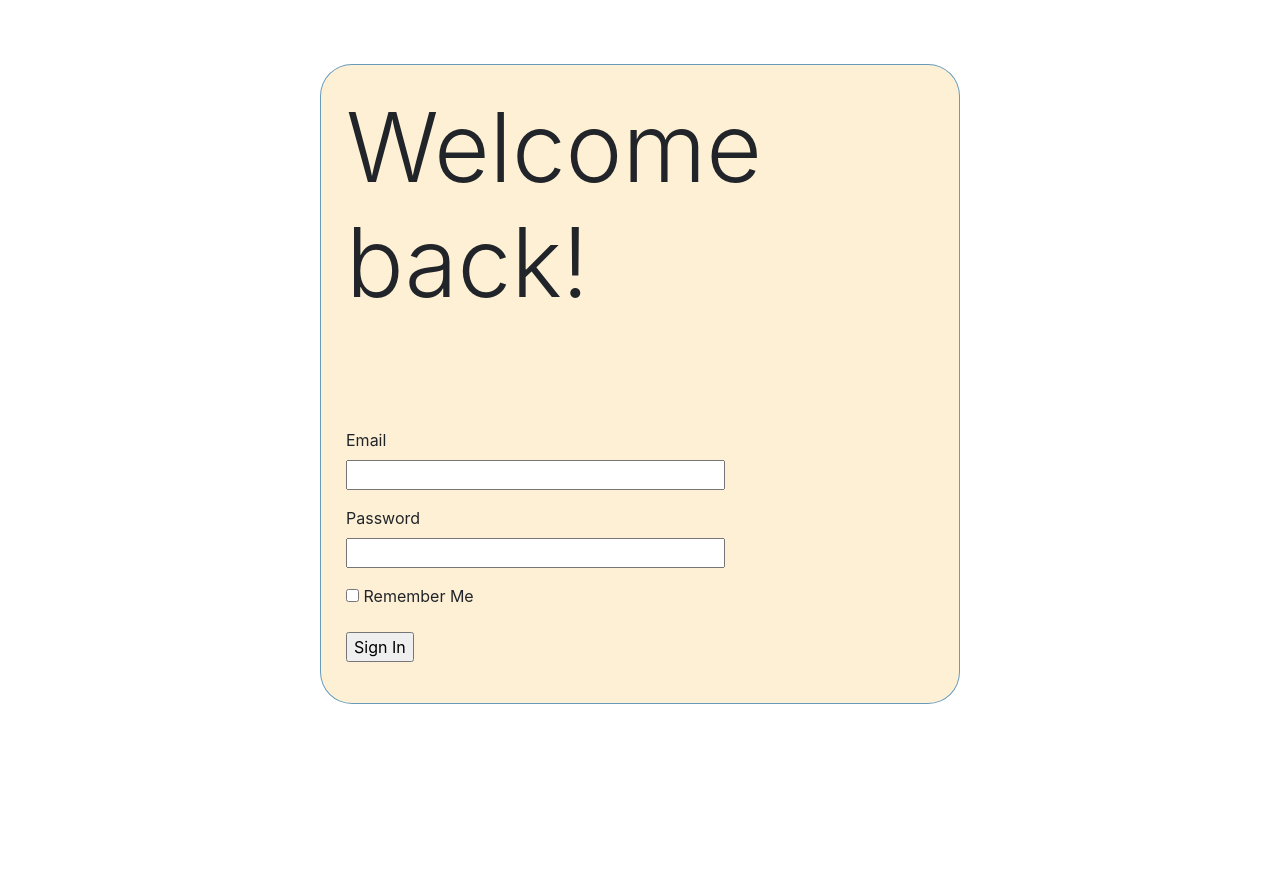
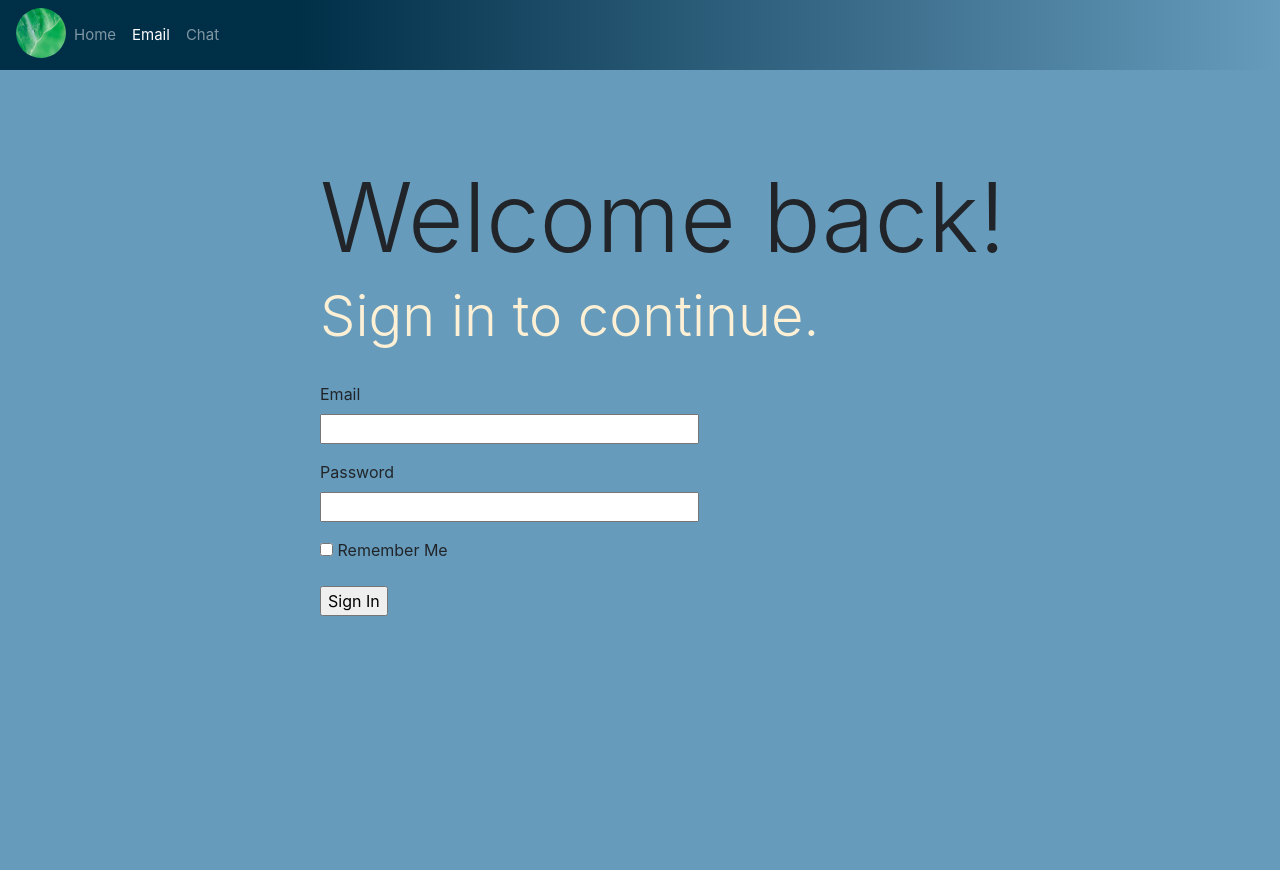
Before and after one commit to klam20/CMPE131-EmailClient, a Flask app: page /login in a window 1280 px wide. Before the commit the page ends 704 px from the top, so only its background shows below. Run offline with Flask 3, Linux system fonts and the light colour scheme.

Commit message:
Matched color theme for all pages except chat

```diff
--- a/app/static/style.css
+++ b/app/static/style.css
@@ -168,16 +168,7 @@ button:not(.exclude):hover {
         display: block;
 }
 
-.centerForm {
-    display:block;
-    margin-left:25%;
-    margin-right:25%;
-    margin-top:5%;
-    border: 0.5px solid #669BBC;
-    background-color: #FDF0D5;
-    border-radius:5%;
-    padding:25px;
-}
+
 
 
 .inbox {
@@ -251,7 +242,7 @@ button:not(.exclude):hover {
 
 .center {
        position:absolute;
-       top:25%;
+       top:20%;
        left:25%;
 }
 
--- a/app/templates/email.html
+++ b/app/templates/email.html
@@ -22,6 +22,9 @@
             </li>
             <li class="nav-item active">
                 <a class="nav-link" href="/email">Email <span class="sr-only">(current)</span></a>
+            </li>
+            <li class="nav-item">
+              <a class="nav-link" href="/chat">Chat <span class="sr-only">(current)</span></a>
             </li>
           </ul>
         </div>
--- a/app/templates/home_logged_in.html
+++ b/app/templates/home_logged_in.html
@@ -18,6 +18,9 @@
                 <li class="nav-item">
                     <a class="nav-link" href="/email">Email <span class="sr-only">(current)</span></a>
                 </li>
+                <li class="nav-item">
+                  <a class="nav-link" href="/chat">Chat <span class="sr-only">(current)</span></a>
+              </li>
               </ul>
             </div>
             <form method="post" action="/home">
--- a/app/templates/login.html
+++ b/app/templates/login.html
@@ -12,19 +12,33 @@
   </head>
   <body>
 
-    {% with messages = get_flashed_messages() %}
-        {% if messages %}
-            <ul>
-                {% for message in messages %}
-                <li>{{ message }}</li>
-                {% endfor %}
-            </ul>
-        {% endif %}
-    {% endwith %}
+   <!--Email Nav Bar-->
+   <nav class="navbar navbar-expand-lg navbar-dark" style="background: linear-gradient(90deg, hsla(201, 100%, 14%, 1) 23%, hsla(203, 39%, 57%, 1) 100%);">
+    <button class="navbar-toggler" type="button" data-toggle="collapse" data-target="#navbarNav" aria-controls="navbarNav" aria-expanded="false" aria-label="Toggle navigation">
+      <span class="navbar-toggler-icon"></span>
+    </button>
+    <div class="collapse navbar-collapse" id="navbarNav">
 
+      <ul class="navbar-nav">
+        <li class="nav-item ">
+          <img src = "static/img.jpg" class = "logo">
+        </li>
+        <li class="nav-item">
+          <a class="nav-link" href="/home">Home <span class="sr-only">(current)</span></a>
+        </li>
+        <li class="nav-item active">
+            <a class="nav-link" href="/email">Email <span class="sr-only">(current)</span></a>
+        </li>
+        <li class="nav-item">
+          <a class="nav-link" href="/chat">Chat <span class="sr-only">(current)</span></a>
+      </li>
+      </ul>
+    </div>
+</nav>
 
-
-    <div class = "centerForm">
+<!--Login Form-->
+  <div class ="background-home">
+    <div class = "center">
       <h1 class="display-1">Welcome back!</h1>
       <h2 class="display-4">Sign in to continue.</h2>
       <br>
@@ -42,6 +56,8 @@
             <p>{{ form.submit()}}</p>
           </form>
     </div>
+  </div>
+
 
 
     <!-- Optional JavaScript -->
```
Also changed, not shown: app/static/registerStyle.css (+9 -20 lines), app/templates/home_logged_out.html (+17 -6 lines), app/templates/register.html (+31 -35 lines).
